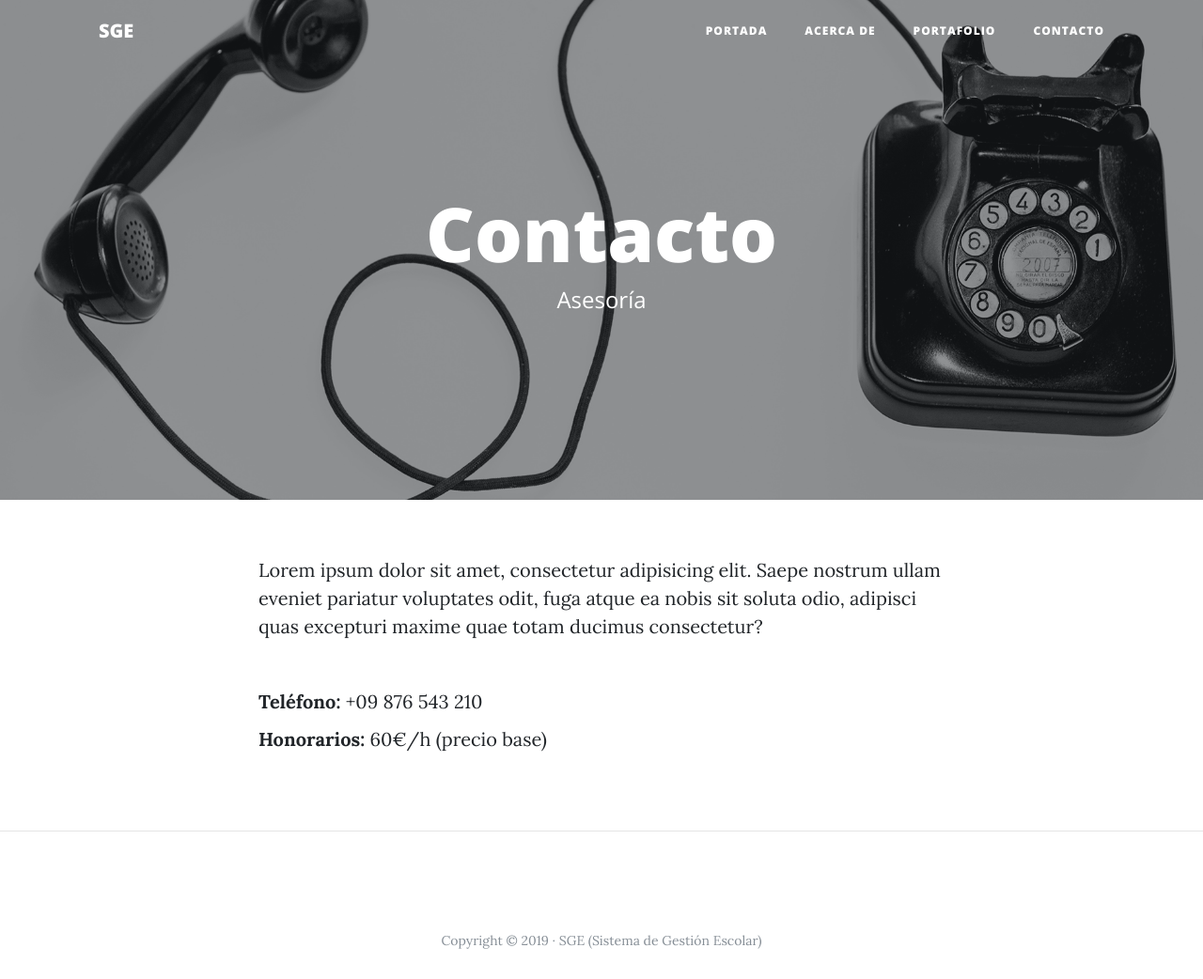
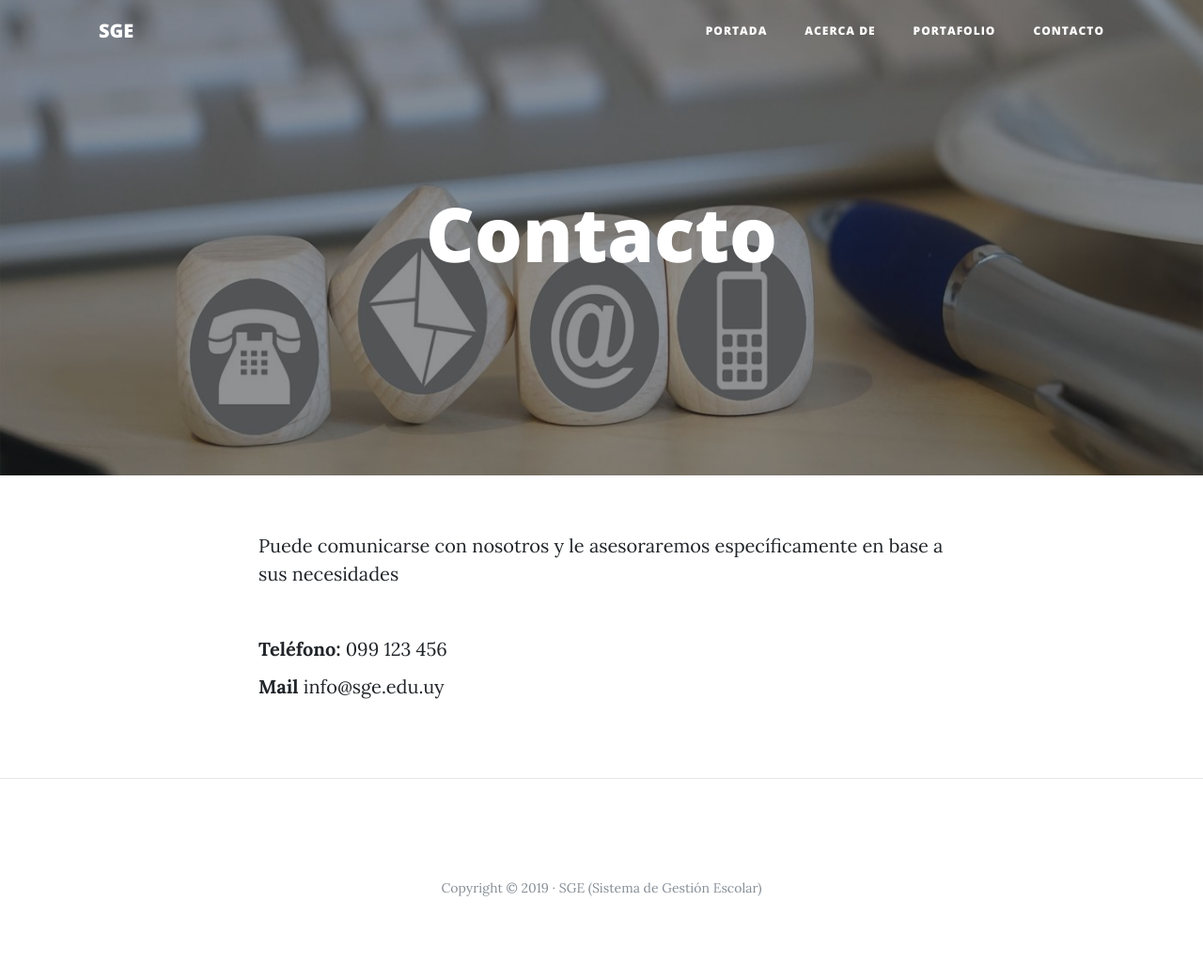
Before and after one commit to freddywd/sge, a Django app: page /contacto/ in a window 1280 px wide. Shown: the top 1042 px of the page at 94% size. After the commit the page ends 954 px from the top, so only its background shows below. Run offline with Django 3.2, Linux system fonts and the light colour scheme; some libraries are stand-ins or nearby versions.

Commit message:
Antes de enlace admin

```diff
--- a/webpersonal/core/templates/core/contacto.html
+++ b/webpersonal/core/templates/core/contacto.html
@@ -7,7 +7,7 @@ Contacto | Sistema de Gestión Escolar
 
 {% block headers %}
 <h1>Contacto</h1>
-<span class="subheading">Asesoría</span>
+<span class="subheading"></span>
 {% endblock%}
 
 
@@ -15,10 +15,10 @@ Contacto | Sistema de Gestión Escolar
 {% block content %}
 <div class="row">
     <div class="col-lg-8 col-md-10 mx-auto">
-        <p>Lorem ipsum dolor sit amet, consectetur adipisicing elit. Saepe nostrum ullam eveniet pariatur voluptates odit, fuga atque ea nobis sit soluta odio, adipisci quas excepturi maxime quae totam ducimus consectetur?</p>
+        <p>Puede comunicarse con nosotros y le asesoraremos específicamente en base a sus necesidades</p>
         <br>
-        <p><b>Teléfono:</b> +09 876 543 210</p>
-        <p><b>Honorarios:</b> 60€/h (precio base)</p>
+        <p><b>Teléfono:</b> 099 123 456</p>
+        <p><b>Mail</b> info@sge.edu.uy</p>
     </div>
 </div>
 {% endblock %}
--- a/webpersonal/portfolio/templates/portfolio/portfolio.html
+++ b/webpersonal/portfolio/templates/portfolio/portfolio.html
@@ -6,7 +6,7 @@ Portafolio |Sistema de Gestión Escolar
 
 {% block headers%}
 <h1>Portafolio</h1>
-<span class="subheading">Recientes Proyectos Realizados</span>
+<span class="subheading">Proyectos Realizados</span>
 {% endblock%}
 
 
```
Also changed, not shown: webpersonal/core/static/core/img/about-bg.jpg, webpersonal/core/static/core/img/avatar.jpg (deleted), webpersonal/core/static/core/img/contact-bg.jpg, webpersonal/core/static/core/img/home-bg.jpg, webpersonal/core/static/core/img/portfolio-bg.jpg, webpersonal/core/views.py (line endings or trailing spaces).
